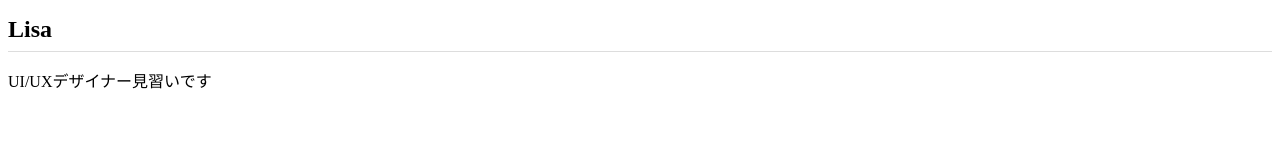
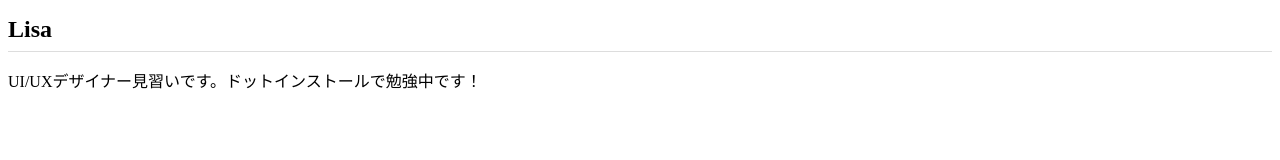
Before and after one commit to Risa0817/Risa0817.github.io, a plain HTML site: page index.html in a window 1280 px wide. Drawn offline with Linux system fonts and the light colour scheme.

Commit message:
Add files via upload

```diff
--- a/index.html
+++ b/index.html
@@ -7,6 +7,6 @@
 </head>
 <body>
   <h1>Lisa</h1>
-  <p>UI/UXデザイナー見習いです</p>
+  <p>UI/UXデザイナー見習いです。ドットインストールで勉強中です！</p>
 </body>
 </html>
```
